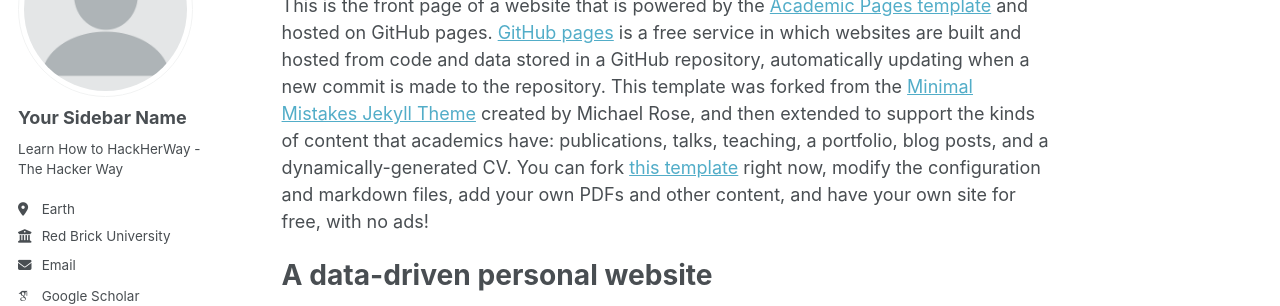
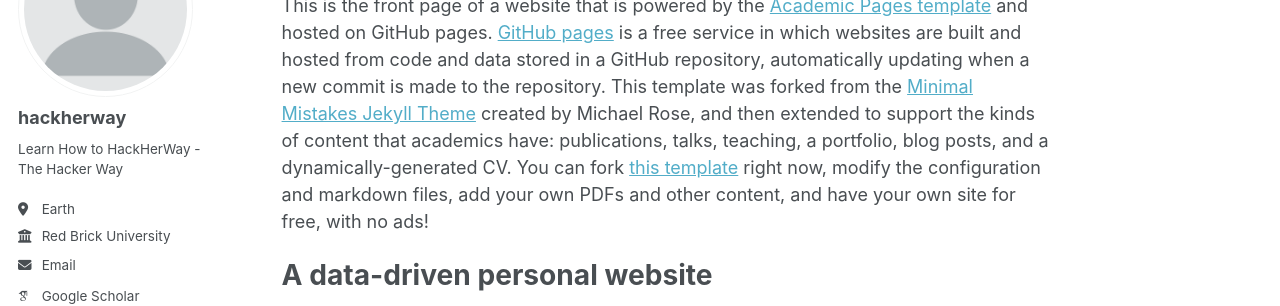
Before and after one commit to d0midigi/hackherweh, a Jekyll site: the page built from _pages/about.md, in a window 1280 px wide. Shown: the part 177-483 px from the top of the page. Built offline with Jekyll 4.4.1, drawn with Linux system fonts in a browser that asks for light colours; some web fonts are replaced.

Commit message:
Update _config.yml

```diff
--- a/_config.yml
+++ b/_config.yml
@@ -23,7 +23,7 @@ repository               : "academicpages/academicpages.github.io"
 author:
   # Biographic information
   avatar           : "profile.png"
-  name             : "Your Sidebar Name"
+  name             : "hackherway"
   pronouns         : # example: "she/her"
   bio              : "Learn How to HackHerWay - The Hacker Way"
   location         : "Earth"
```
